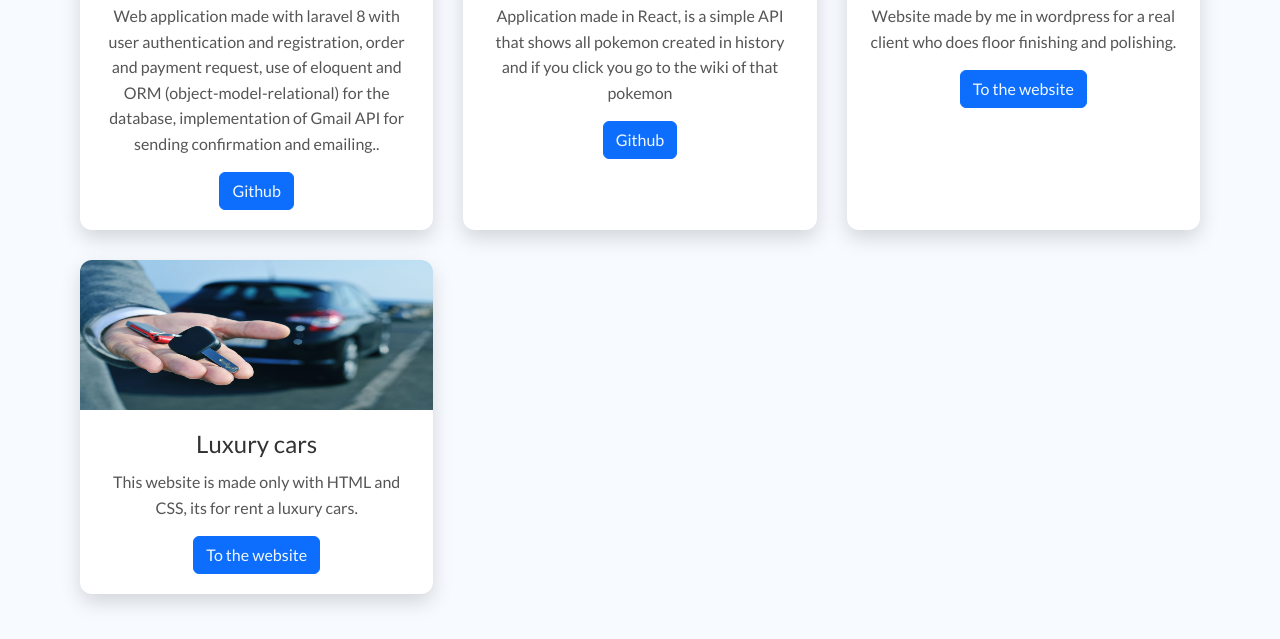
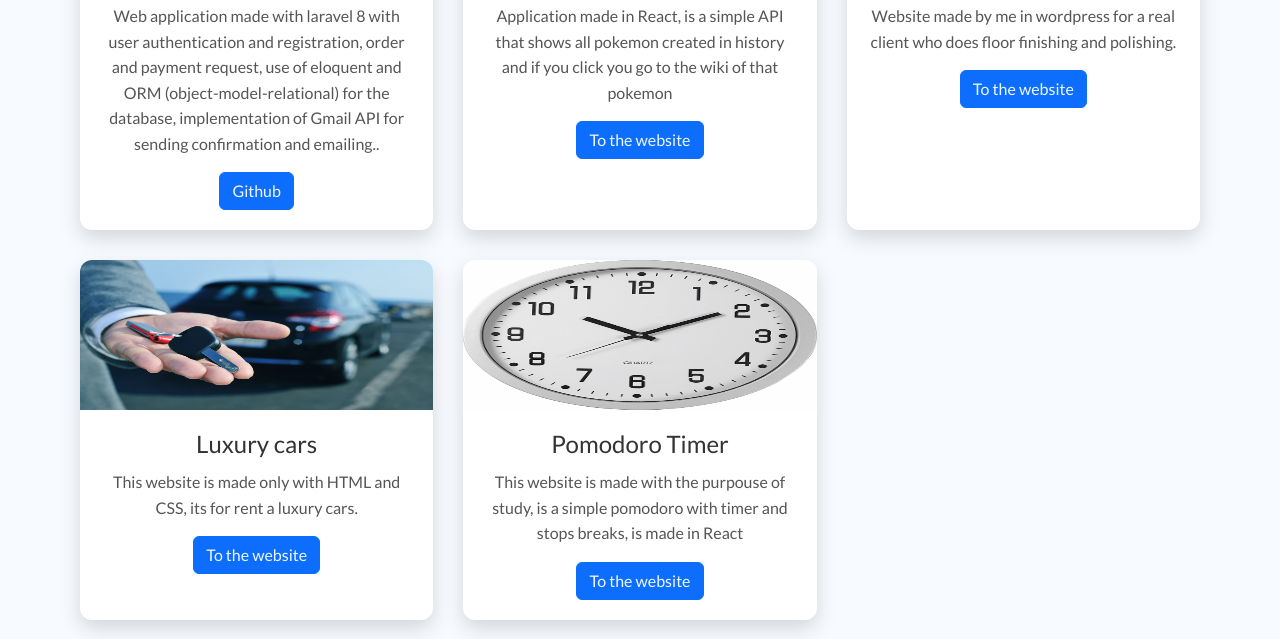
Before and after one commit to adgo641t/portfolio, a plain HTML site: page index.html in a window 1280 px wide. Shown: the part 1572-2211 px from the top of the page. Drawn offline with nearby package versions, Linux system fonts and the light colour scheme; a web font is replaced by a local one.

Commit message:
added pro

```diff
--- a/index.html
+++ b/index.html
@@ -114,7 +114,7 @@
       <div class="project-info">
         <h3 class="project-title">API Pokemon</h3>
         <p class="project-description">Application made in React, is a simple API that shows all pokemon created in history and if you click you go to the wiki of that pokemon</p>
-        <button class="btn btn-primary"> <a href="https://api-pokemon-react-six.vercel.app/" style="text-decoration: none; color: aliceblue;" target="_blank">Github</a></button>
+        <button class="btn btn-primary"> <a href="https://api-pokemon-react-six.vercel.app/" style='text-decoration: none; color: aliceblue;' target=_blank>To the website</a></button>
       </div>
     </div>
 
@@ -134,6 +134,15 @@
         <h3 class="project-title">Luxury cars</h3>
         <p class="project-description">This website is made only with HTML and CSS, its for rent a luxury cars.</p>
         <button class="btn btn-primary"> <a href="https://luxury-cars-flame.vercel.app/" style="text-decoration: none; color: aliceblue;" target="_blank">To the website</a></button>
+      </div>
+    </div>
+
+    <div class="project-card">
+      <img src="img/r.jpg" alt="Proyecto 3" class="project-image">
+      <div class="project-info">
+        <h3 class="project-title">Pomodoro Timer</h3>
+        <p class="project-description">This website is made with the purpouse of study, is a simple pomodoro with timer and stops breaks, is made in React</p>
+        <button class="btn btn-primary"> <a href="https://pomodoro-taupe-beta.vercel.app/" style="text-decoration: none; color: aliceblue;" target="_blank">To the website</a></button>
       </div>
     </div>
   </section>
```
Also changed, not shown: img/r.jpg (added).
